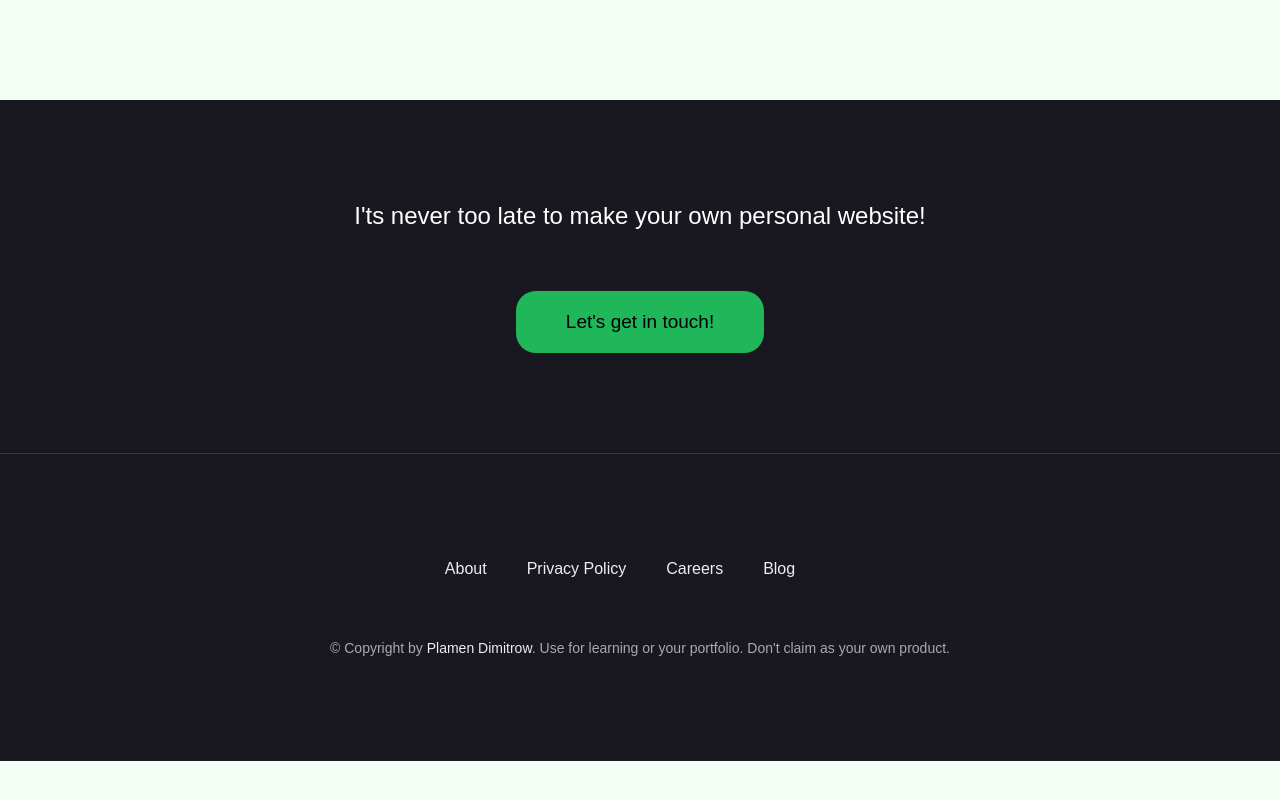
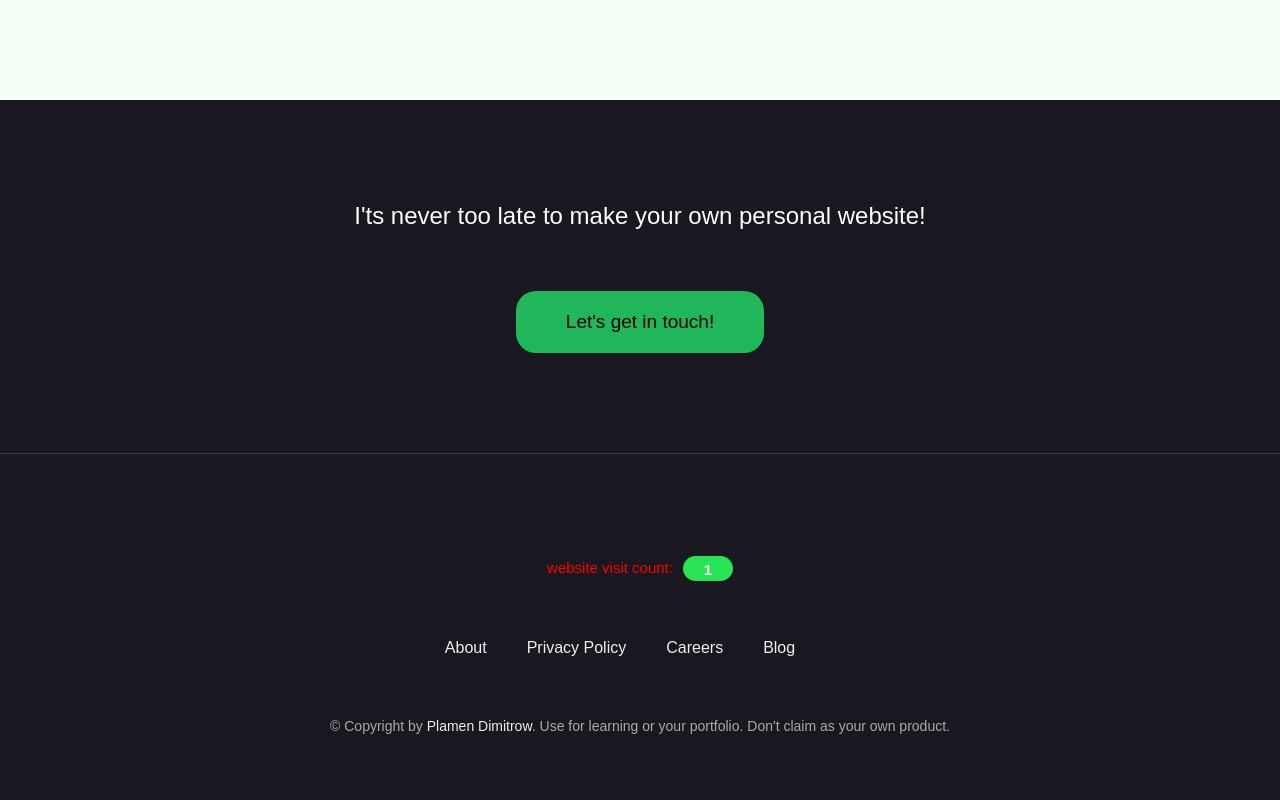
Before and after one commit to PDimitroww/portfolio, a plain HTML site: page index.html in a window 1280 px wide. Shown: the part 4294-5094 px from the top of the page. Before the commit the page ends 5055 px from the top, so only its background shows below. Drawn offline with nearby package versions, Linux system fonts and the light colour scheme.

Commit message:
Added a visitors counter

```diff
--- a/index.html
+++ b/index.html
@@ -809,6 +809,12 @@
     </section>
 
     <footer class="footer">
+      <div class="counter__container">
+        <span class="counter">website visit count:</span>
+        <div class="website-counter"></div>
+        <!--     <button id="reset">Reset</button> -->
+      </div>
+
       <ul class="footer__nav">
         <li class="footer__item">
           <a class="footer__link" href="#">About</a>
--- a/script.js
+++ b/script.js
@@ -497,3 +497,26 @@ function toggleTopButton() {
 }
 
 btnToTop.addEventListener('click', scrollToTop);
+
+//=================================== VISITORS COUNTER FUNCTIONALITY ===============================//
+
+const counterContainer = document.querySelector('.website-counter');
+// let resetButton = document.querySelector("#reset");
+let visitCount = localStorage.getItem('page_view');
+
+// Check if page_view entry is present
+if (visitCount) {
+  visitCount = +visitCount + 1;
+  localStorage.setItem('page_view', visitCount);
+} else {
+  visitCount = 1;
+  localStorage.setItem('page_view', 1);
+}
+counterContainer.innerHTML = visitCount;
+
+// Adding onClick event listener
+// resetButton.addEventListener("click", () => {
+//   visitCount = 1;
+//   localStorage.setItem("page_view", 1);
+//   counterContainer.innerHTML = visitCount;
+// });
--- a/style.css
+++ b/style.css
@@ -1059,6 +1059,44 @@ img {
   font-size: 1.4rem;
 }
 
+/* VISITORS COUNTER */
+
+.counter__container {
+  margin-bottom: 5rem;
+  display: flex;
+  justify-content: center;
+  align-items: center;
+}
+
+.counter {
+  color: rgb(255, 0, 0);
+  font-size: 1.5rem;
+}
+
+.website-counter {
+  text-align: center;
+  background-color: var(--color-primary);
+  height: 2.5rem;
+  width: 5rem;
+  color: white;
+  border-radius: 3rem;
+  font-weight: 700;
+  font-size: 1.5rem;
+  margin-left: 1rem;
+}
+
+/* Styles for reset button */
+/* #reset {
+  margin-top: 2rem;
+  background-color: #008cba;
+  cursor: pointer;
+  font-size: 1.5rem;
+  padding: .8rem 2rem;
+  color: white;
+  border: 0;
+  display:inline-block;
+} */
+
 /*CONTACT MODAL WINDOW */
 .modal {
   position: fixed;
```
